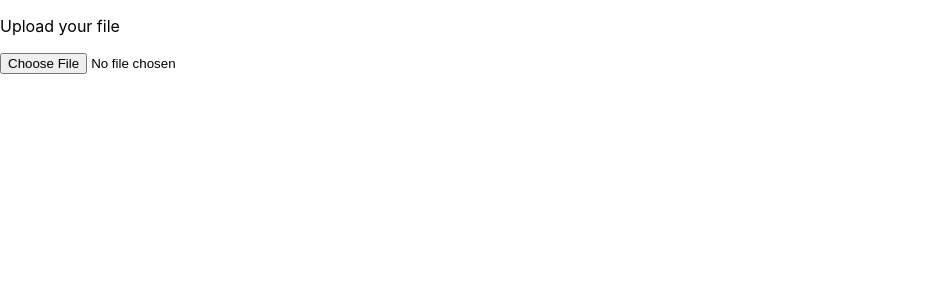
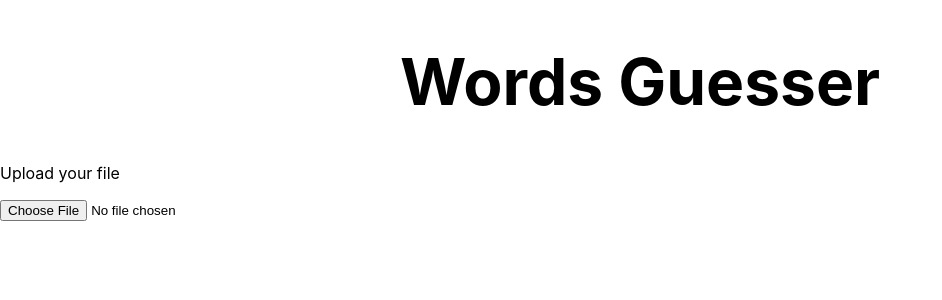
Before and after one commit to Konrad-Jalowy/reactlearnhelpers, a React (Create React App) app in the folder show-words/: page / in a window 1280 px wide. Shown: the top 300 px of the page, without its empty margins (0-942 px from the left). Built offline with nearby package versions, Linux system fonts and the light colour scheme.

Commit message:
were getting somewhere

```diff
--- a/show-words/src/components/FormController.js
+++ b/show-words/src/components/FormController.js
@@ -14,6 +14,7 @@ function FormController(){
 
     return (
         <>
+        <h1 className="words-title">Words Guesser</h1>
         {formMode === "notAccepted" && <FileUploader onAccept={onAccept}/>}
         {formMode === 'accepted' && <SetupForm title={title} words={words}/> }
         </>
```
